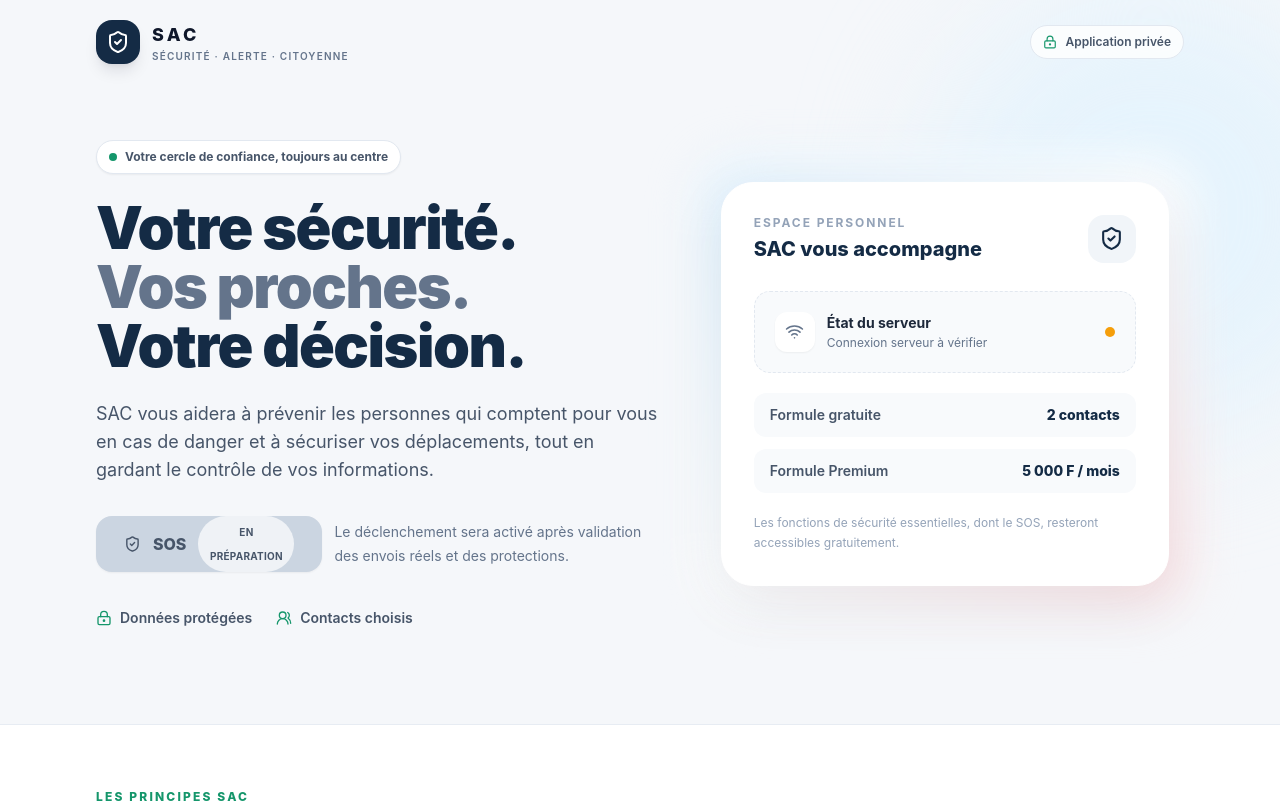
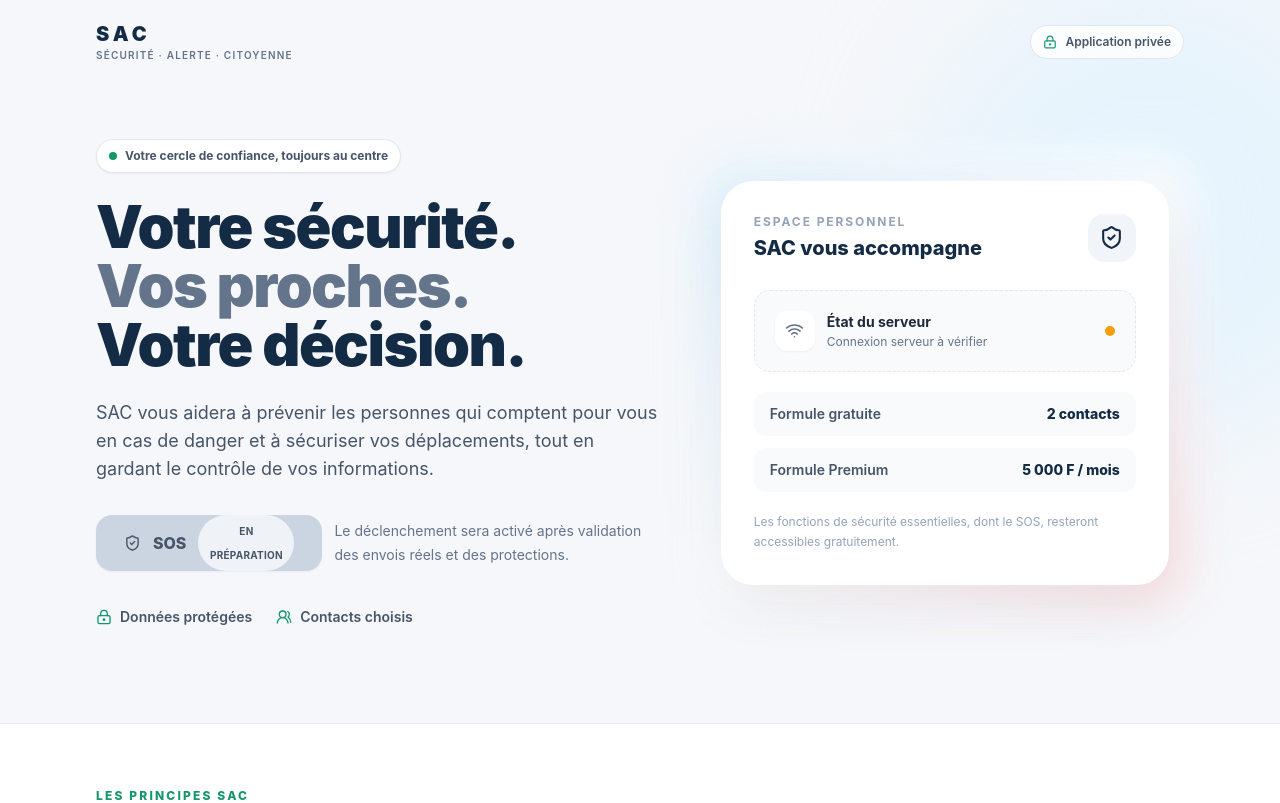
Before and after one commit to benwahab/SAC, a React (Vite) app: page / in a window 1280 px wide. Shown: the top 803 px of the page. Built offline with nearby package versions, Linux system fonts and the light colour scheme; no server answers.

Commit message:
ui: respecter le choix de ne pas créer de logo SAC

```diff
--- a/src/App.tsx
+++ b/src/App.tsx
@@ -23,7 +23,7 @@ export default function App(){
  const statusDot=health==="connected"?"bg-sac-green":health==="unavailable"?"bg-amber-500":"animate-pulse bg-slate-300";
  return <div className="min-h-screen overflow-hidden bg-[#F5F7FA] text-slate-900">
   <header className="relative z-10 mx-auto flex w-full max-w-6xl items-center justify-between px-5 py-5 sm:px-8">
-   <a href="/" aria-label="SAC, accueil" className="flex items-center gap-3"><span className="grid h-11 w-11 place-items-center rounded-2xl bg-sac-navy text-white shadow-lg shadow-slate-900/10"><ShieldCheck size={24}/></span><span><span className="block text-lg font-extrabold tracking-[0.18em]">SAC</span><span className="block text-[10px] font-semibold uppercase tracking-[0.12em] text-slate-500">Sécurité · Alerte · Citoyenne</span></span></a>
+   <a href="/" aria-label="SAC, accueil" className="flex flex-col"><span className="text-xl font-black tracking-[0.2em] text-sac-navy">SAC</span><span className="text-[10px] font-semibold uppercase tracking-[0.12em] text-slate-500">Sécurité · Alerte · Citoyenne</span></a>
    <div className="hidden items-center gap-2 rounded-full border border-slate-200 bg-white/80 px-3 py-2 text-xs font-semibold text-slate-600 sm:flex"><LockKeyhole size={14} className="text-sac-green"/>Application privée</div>
   </header>
   <main>
```
